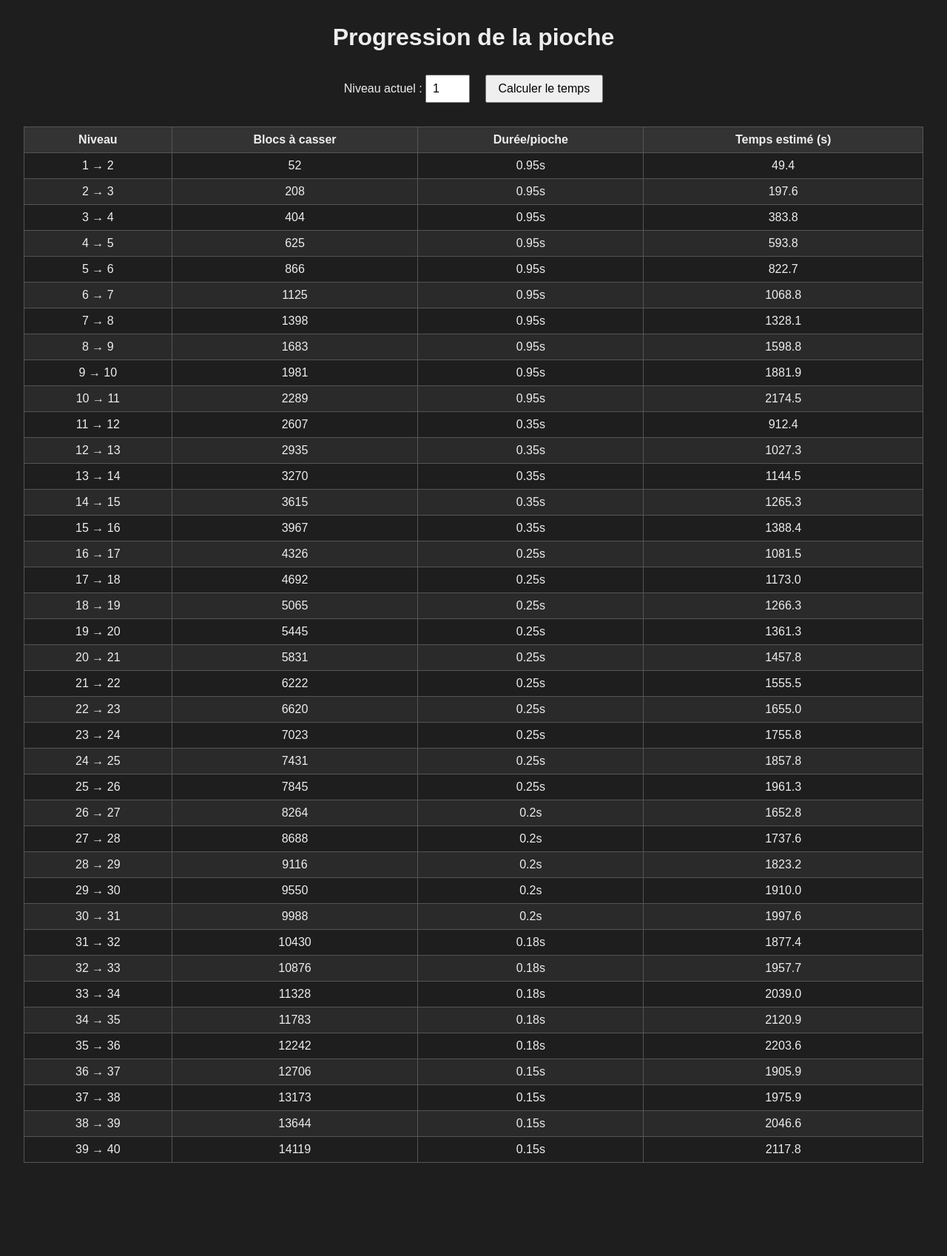
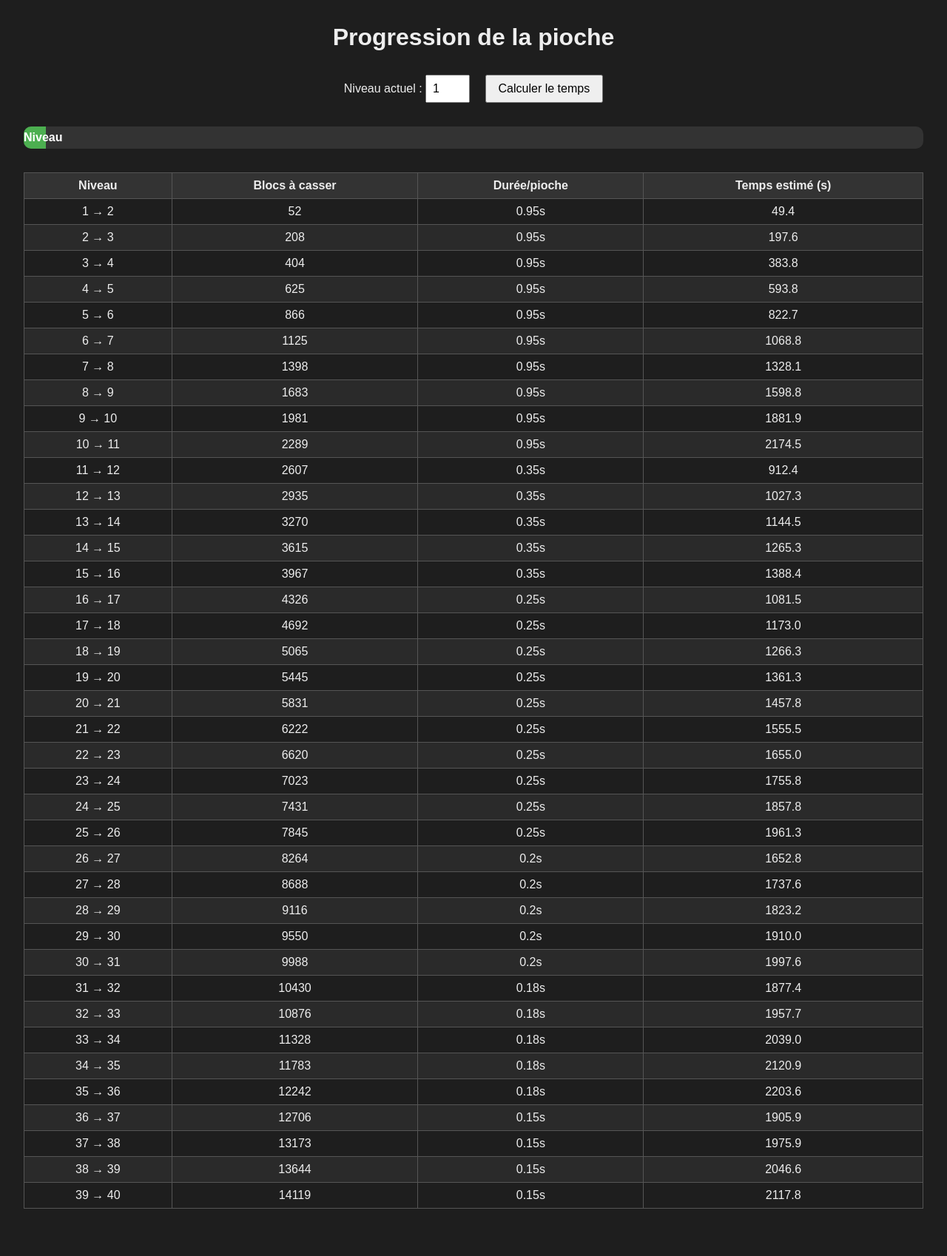
Before and after one commit to sacha1er/sacha1er.github.io, a Jekyll site: the page pickaxe_level_progression.html, which Jekyll copies as it is, in a window 1280 px wide. Shown: the whole page at 74% size. Built offline with Jekyll 4.4.1, drawn with Linux system fonts in a browser that asks for light colours; before the commit the page ends 1636 px from its top, so only the background shows below that.

Commit message:
Update pickaxe_level_progression.html

```diff
--- a/pickaxe_level_progression.html
+++ b/pickaxe_level_progression.html
@@ -55,6 +55,22 @@
       font-size: 1.2rem;
       font-weight: bold;
     }
+    .progress-container {
+      width: 100%;
+      background-color: #333;
+      border-radius: 10px;
+      overflow: hidden;
+      margin: 1rem auto 2rem;
+      height: 30px;
+    }
+    .progress-bar {
+      height: 100%;
+      background-color: #4caf50;
+      text-align: center;
+      line-height: 30px;
+      color: white;
+      font-weight: bold;
+    }
   </style>
 </head>
 <body>
@@ -65,6 +81,10 @@
     <input type="number" id="level" min="1" max="40" value="1">
     <button onclick="calculateTime()">Calculer le temps</button>
     <div id="result" class="result"></div>
+  </div>
+
+  <div class="progress-container">
+    <div id="progress-bar" class="progress-bar" style="width: 2.5%">Niveau 1</div>
   </div>
 
   <table>
@@ -116,18 +136,27 @@
     function calculateTime() {
       const input = document.getElementById("level");
       const result = document.getElementById("result");
+      const progressBar = document.getElementById("progress-bar");
       let level = parseInt(input.value);
       if (isNaN(level) || level < 1 || level >= 40) {
         result.textContent = "Veuillez entrer un niveau entre 1 et 39.";
+        progressBar.style.width = `0%`;
+        progressBar.textContent = "";
         return;
       }
+
       let totalTime = 0;
       for (let i = level - 1; i < levelData.length - 1; i++) {
         const blocks = levelData[i][1];
         const time = getEfficiency(levelData[i][0]);
         totalTime += blocks * time;
       }
-      result.textContent = `Temps estimé jusqu'au niveau 40 : ${totalTime.toFixed(1)} secondes (~${(totalTime/60).toFixed(1)} minutes)`;
+      result.textContent = `Temps estimé jusqu'au niveau 40 : ${totalTime.toFixed(1)} secondes (~${(totalTime / 60).toFixed(1)} minutes)`;
+
+      // Mise à jour de la barre de progression
+      const progressPercent = ((level - 1) / 39 * 100).toFixed(1);
+      progressBar.style.width = `${progressPercent}%`;
+      progressBar.textContent = `Niveau ${level}`;
     }
 
     populateTable();
```
